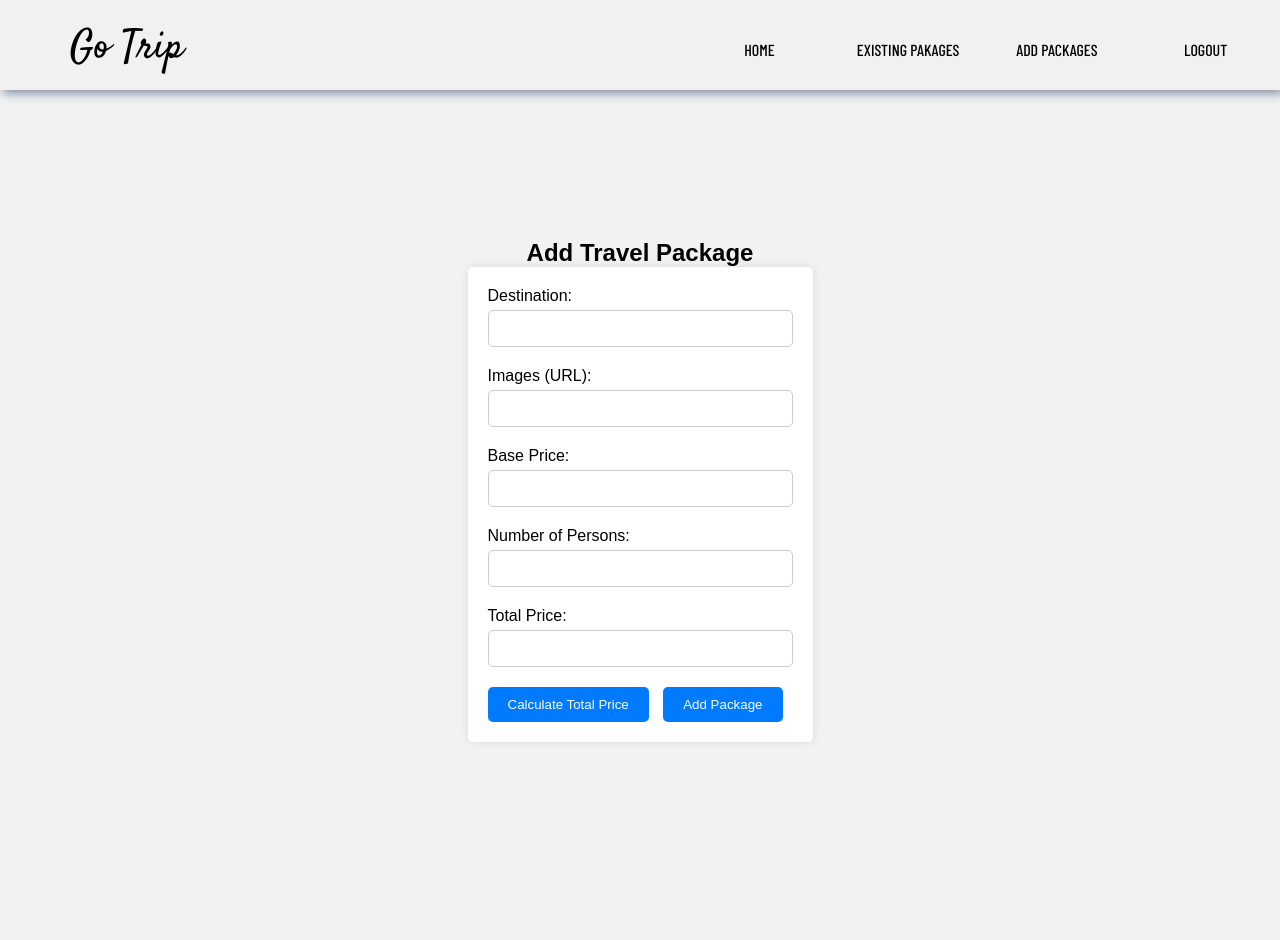
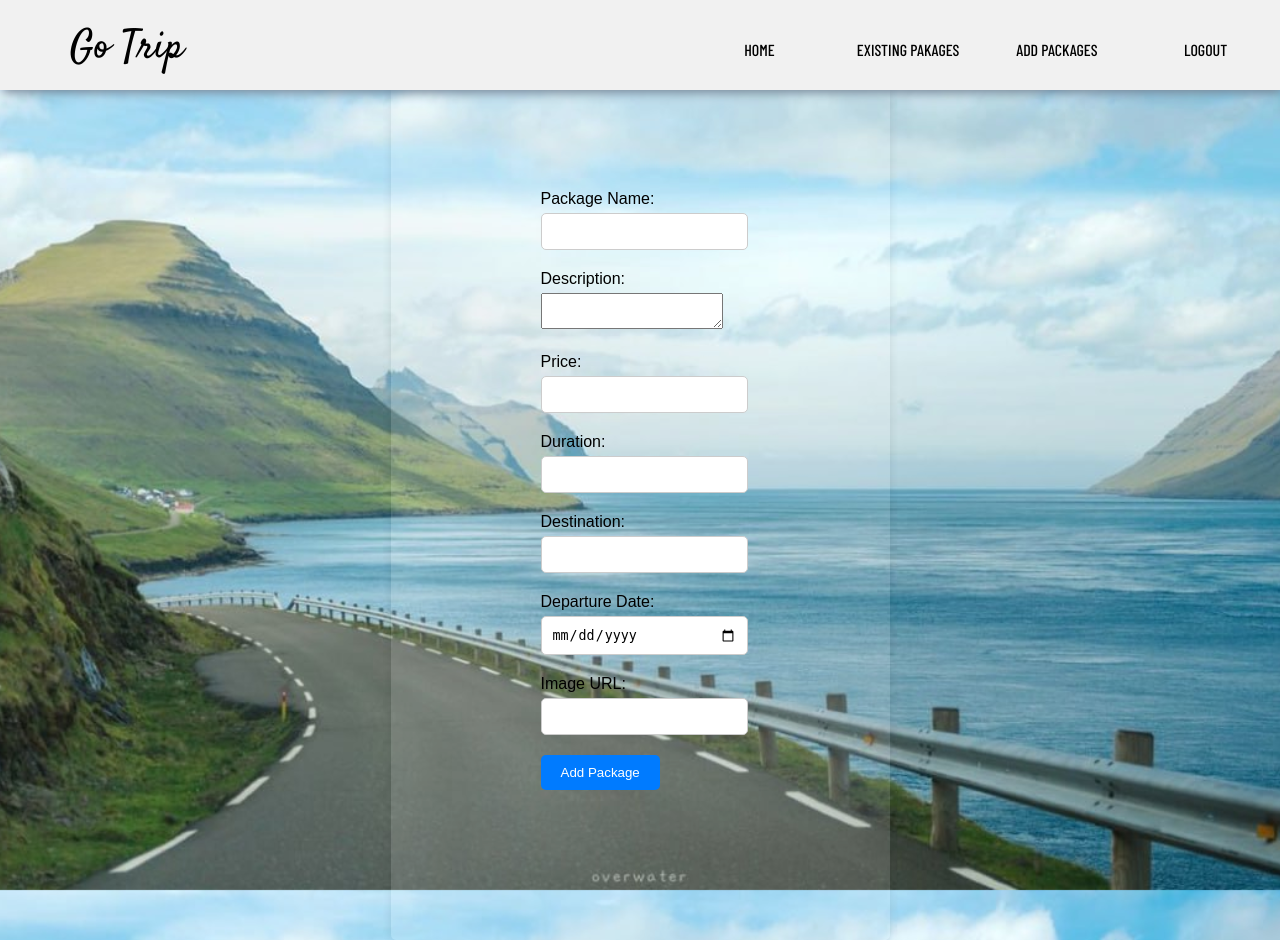
Before and after one commit to sak-smokz/travel-booking2, a PHP site: page /packadd.html in a window 1280 px wide. Before the commit the page ends 742 px from the top, so only its background shows below. Run offline with PHP 8.4, Linux system fonts and the light colour scheme.

Commit message:
packages add

```diff
--- a/packadd.css
+++ b/packadd.css
@@ -9,6 +9,10 @@ body, h1, h2, h3, p, ul {
 
 body {
   font-family: Arial, sans-serif;
+  background-color: #f2f2f2; /* Fallback color if background image is unavailable */
+  background-image: url('photos/addpackages.jpg'); /* Add your background image URL here */
+  background-size: cover; /* Cover the entire viewport */
+  background-position: center; /* Center the background image */
 }
 
 
@@ -157,8 +161,8 @@ h2 {
 }
 
 .travel-form {
-  background-color: #fff;
-  padding: 20px;
+  background-color: #ffffff20;
+  padding: 150px;
   border-radius: 5px;
   box-shadow: 0 0 10px rgba(0, 0, 0, 0.1);
 }
--- a/packadd.html
+++ b/packadd.html
@@ -25,7 +25,7 @@
           <ul class="menu">
               <li><a href="adminpan.html">home</a></li>
               <li><a href="admin_package_view.html">existing pakages</a></li>
-              <li><a href="packadd.html">add packages</a></li>
+              <li><a href="#">add packages</a></li>
               <li><a href="admin.html">logout</a></li>
           </ul>
           </div>
@@ -34,29 +34,35 @@
 
 <body>
   <div class="container">
-    <h2>Add Travel Package</h2>
     <form class="travel-form" action="packadd.php" method="post">
+      <div class="input-group">
+        <label for="package-name">Package Name:</label>
+        <input type="text" id="package-name" name="package-name" required>
+      </div>
+      <div class="input-group">
+        <label for="description">Description:</label>
+        <textarea id="description" name="description" required></textarea>
+      </div>
+      <div class="input-group">
+        <label for="price">Price:</label>
+        <input type="number" id="price" name="price" min="0" step="0.01" required>
+      </div>
+      <div class="input-group">
+        <label for="duration">Duration:</label>
+        <input type="text" id="duration" name="duration" required>
+      </div>
       <div class="input-group">
         <label for="destination">Destination:</label>
         <input type="text" id="destination" name="destination" required>
       </div>
       <div class="input-group">
-        <label for="images">Images (URL):</label>
-        <input type="text" id="images" name="images" required>
+        <label for="departure-date">Departure Date:</label>
+        <input type="date" id="departure-date" name="departure-date" required>
       </div>
       <div class="input-group">
-        <label for="base-price">Base Price:</label>
-        <input type="number" id="base-price" name="base-price" min="0" required>
+        <label for="image-url">Image URL:</label>
+        <input type="text" id="image-url" name="image-url" required>
       </div>
-      <div class="input-group">
-        <label for="persons">Number of Persons:</label>
-        <input type="number" id="persons" name="persons" min="1" required>
-      </div>
-      <div class="input-group">
-        <label for="total-price">Total Price:</label>
-        <input type="text" id="total-price" name="total-price" readonly>
-      </div>
-      <button type="button" onclick="calculateTotalPrice()">Calculate Total Price</button>
       <button type="submit">Add Package</button>
     </form>
   </div>
```
Also changed, not shown: photos/addpackages.jpg (added).
